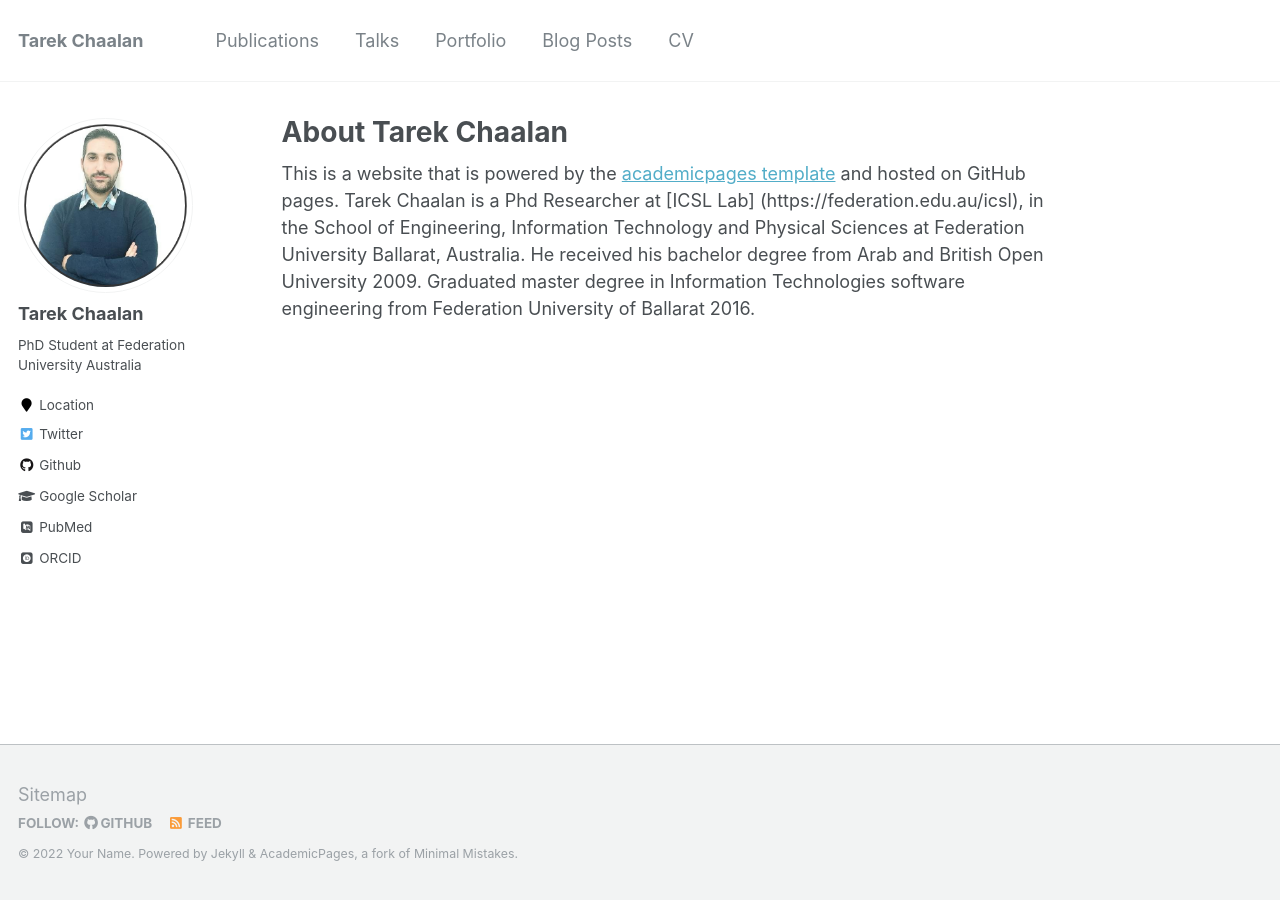
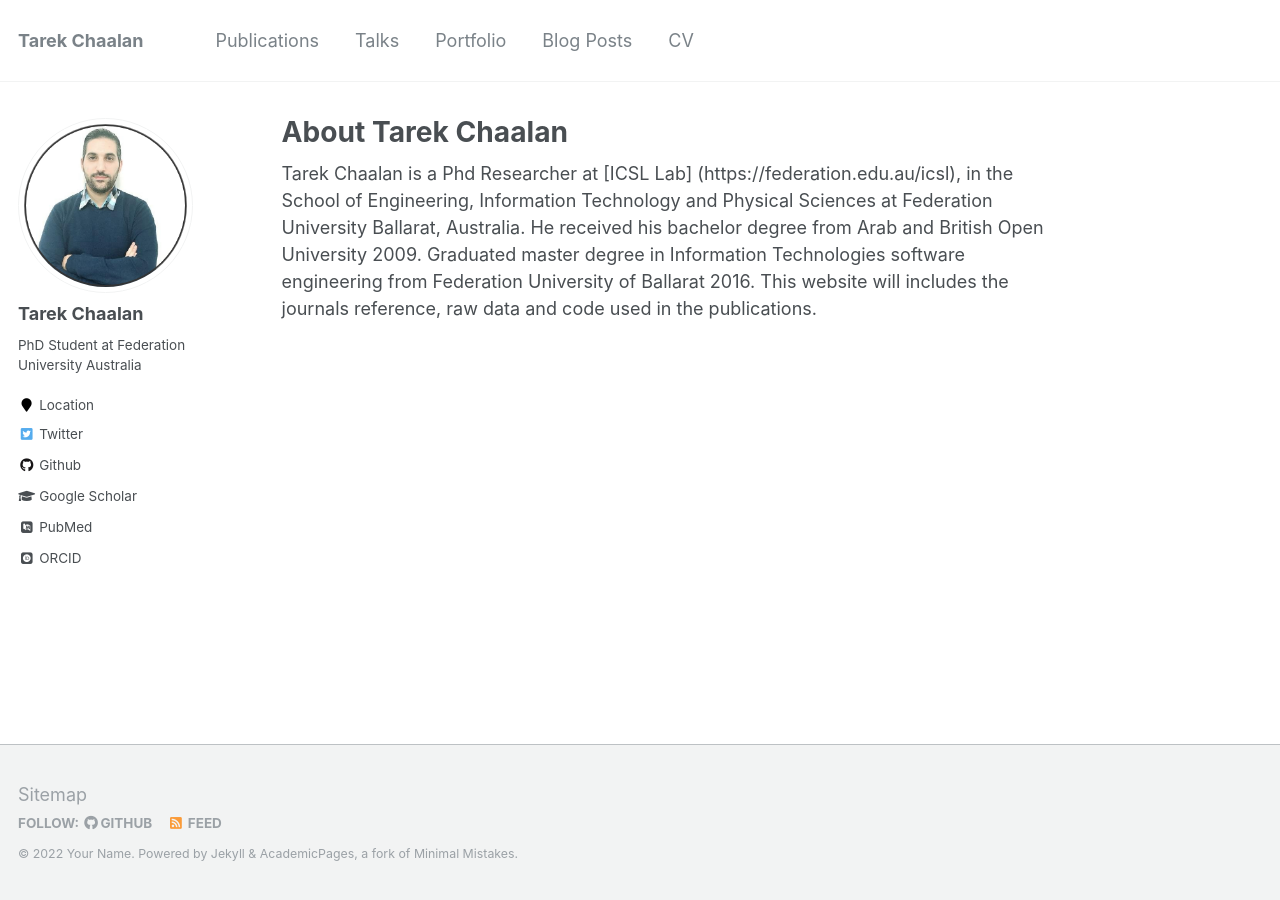
Before and after one commit to phoenixml/roadmap.github.io, a Jekyll site: the page built from _pages/about.md, in a window 1280 px wide. Built offline with Jekyll 4.4.1, drawn with Linux system fonts in a browser that asks for light colours; some web fonts are replaced.

Commit message:
Signed-off-by: Tarek <14360476+tee2015@users.noreply.github.com>

```diff
--- a/_pages/about.md
+++ b/_pages/about.md
@@ -8,6 +8,5 @@ redirect_from:
   - /about.html
 ---
 
-This is a website that is powered by the [academicpages template](https://github.com/academicpages/academicpages.github.io) and hosted on GitHub pages.
 Tarek Chaalan is a Phd Researcher at [ICSL Lab] (https://federation.edu.au/icsl), in the School of Engineering, Information Technology and Physical Sciences at Federation University Ballarat, Australia. He received his bachelor degree from Arab and British Open University 2009.
-Graduated master degree in Information Technologies software engineering from Federation University of Ballarat 2016.
+Graduated master degree in Information Technologies software engineering from Federation University of Ballarat 2016. This website will includes the journals reference, raw data and code used in the publications.
```
